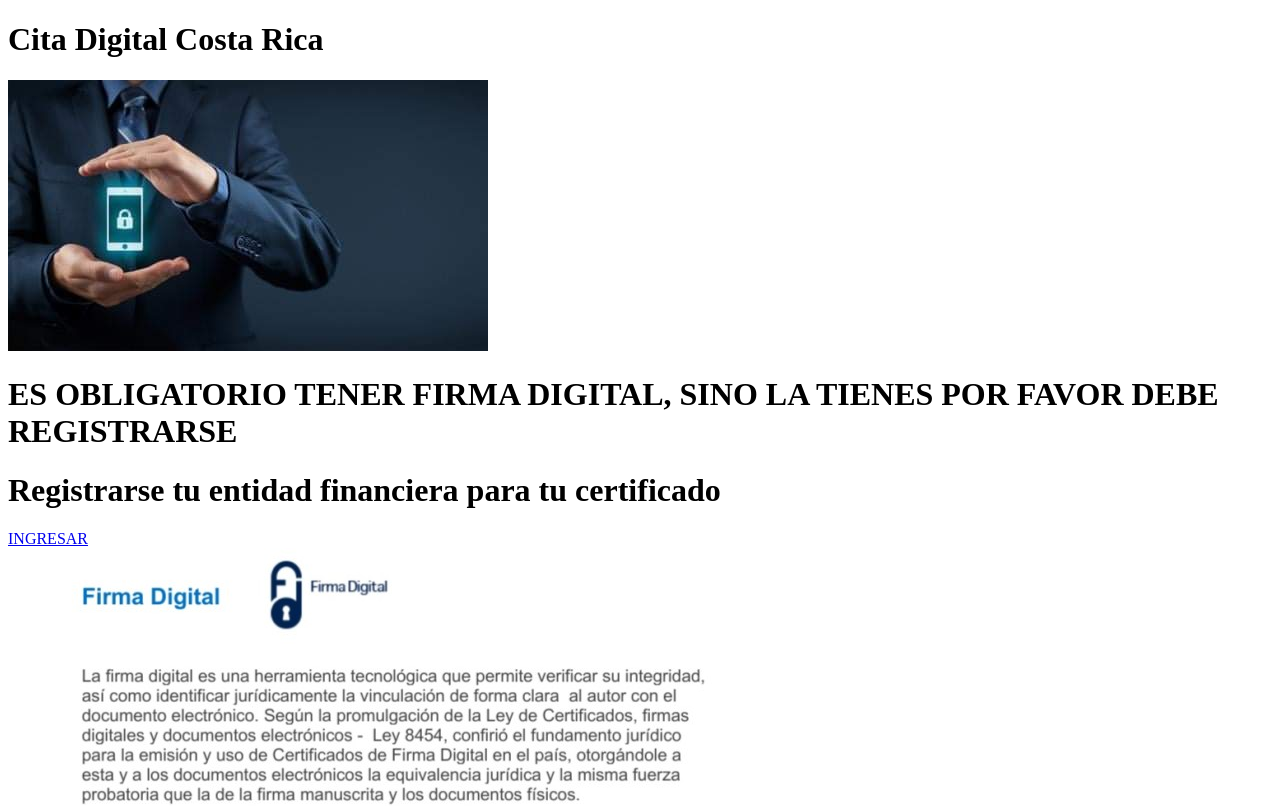
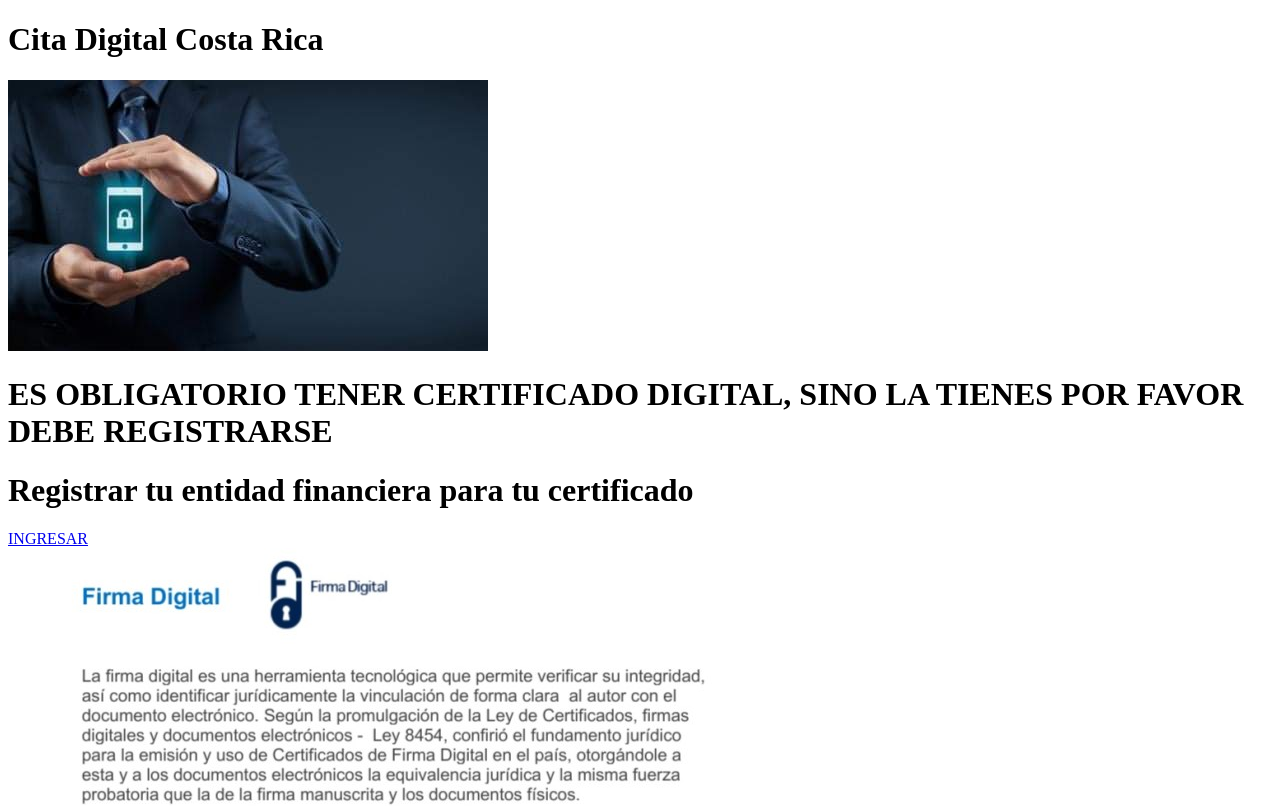
Before and after one commit to jeferson8witson/firmador-digital, a Next.js app: page /obtener-cita in a window 1280 px wide. Shown: the top 806 px of the page. Built offline with nearby package versions, Linux system fonts and the light colour scheme.

Commit message:
cambios texto

```diff
--- a/pages/firma-digital.js
+++ b/pages/firma-digital.js
@@ -61,7 +61,7 @@ const FirmaDigital = () => {
       <main className="lg:w-8/12 mx-auto items-center justify-center  flex-1 mt-20 ">
         <img src="./carrusel1.jpg" className="mx-auto mb-5"/>
         <h1 className="text-4xl lg:text-10xl font-bold text-center uppercase">
-          {state === "false" ? "Sin firma digital" : "Con firma digital"}
+          {state === "false" ? "Sin firma digital" : "Certificado digital"}
         </h1>
       </main>
       <div className="w-11/12 lg:w-5/12 mx-auto bg">
@@ -90,7 +90,7 @@ const FirmaDigital = () => {
               value="firma digital"
               onChange={(e) => CreateUser("metodo", e.target.value)}
             />
-            <p className="-mt-1.5 ml-2">Firma digital</p>
+            <p className="-mt-1.5 ml-2">Certificado digital</p>
           </div>
           <div className="flex flex-col mt-3 space-y-2">
             <label>Entidades Financieras</label>
--- a/pages/obtener-cita.js
+++ b/pages/obtener-cita.js
@@ -4,7 +4,7 @@ const ObtenerCita = () => {
       <h1 className="text-10xl font-bold text-center ">Cita Digital Costa Rica</h1>
       <img className="w-screen" src="/firma.jpeg" />
       <h1 className="text-4xl max-w-xl text-blue-500 font-bold text-center py-10">
-        ES OBLIGATORIO TENER FIRMA DIGITAL, SINO LA TIENES POR FAVOR DEBE
+        ES OBLIGATORIO TENER CERTIFICADO DIGITAL, SINO LA TIENES POR FAVOR DEBE
         REGISTRARSE
       </h1>
       <div className="grid lg:grid-cols-2 lg:space-x-10 space-y-5 lg:space-y-0 pb-48 ">
@@ -13,7 +13,7 @@ const ObtenerCita = () => {
             <div>
               <h1 className="text-white font-bold">
                 {" "}
-                Registrarse tu entidad financiera para tu certificado
+                Registrar tu entidad financiera para tu certificado
               </h1>
 
             </div>
```
